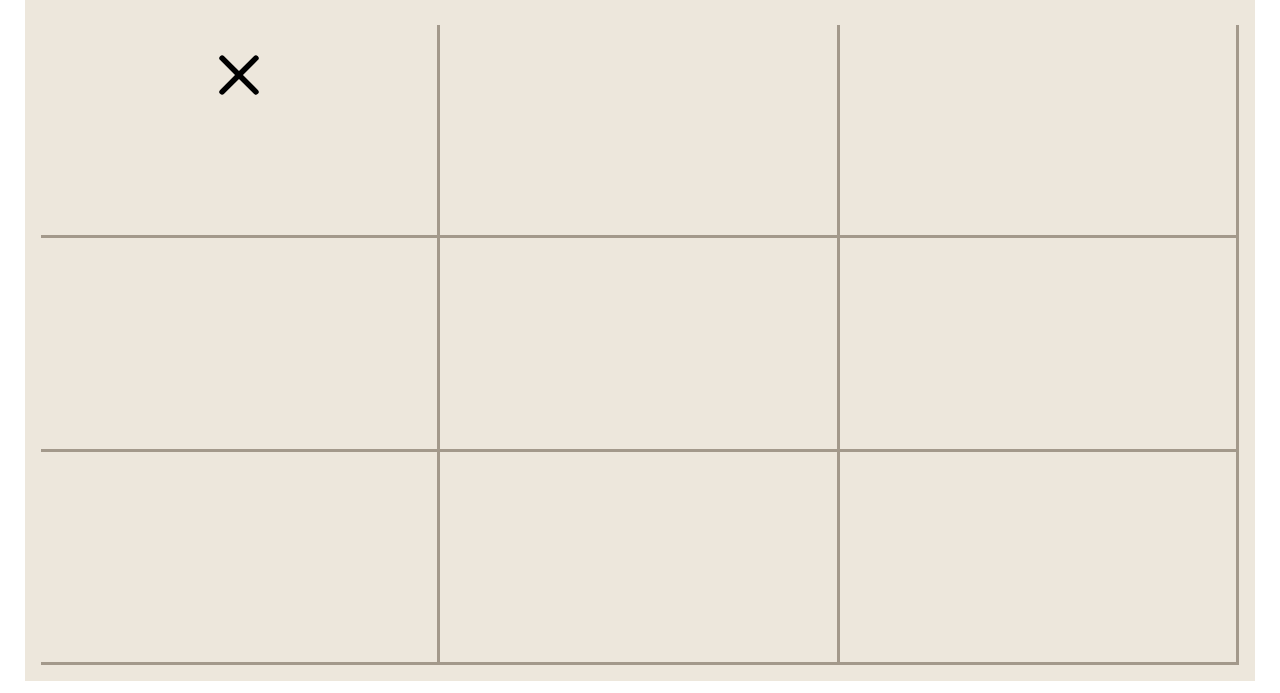
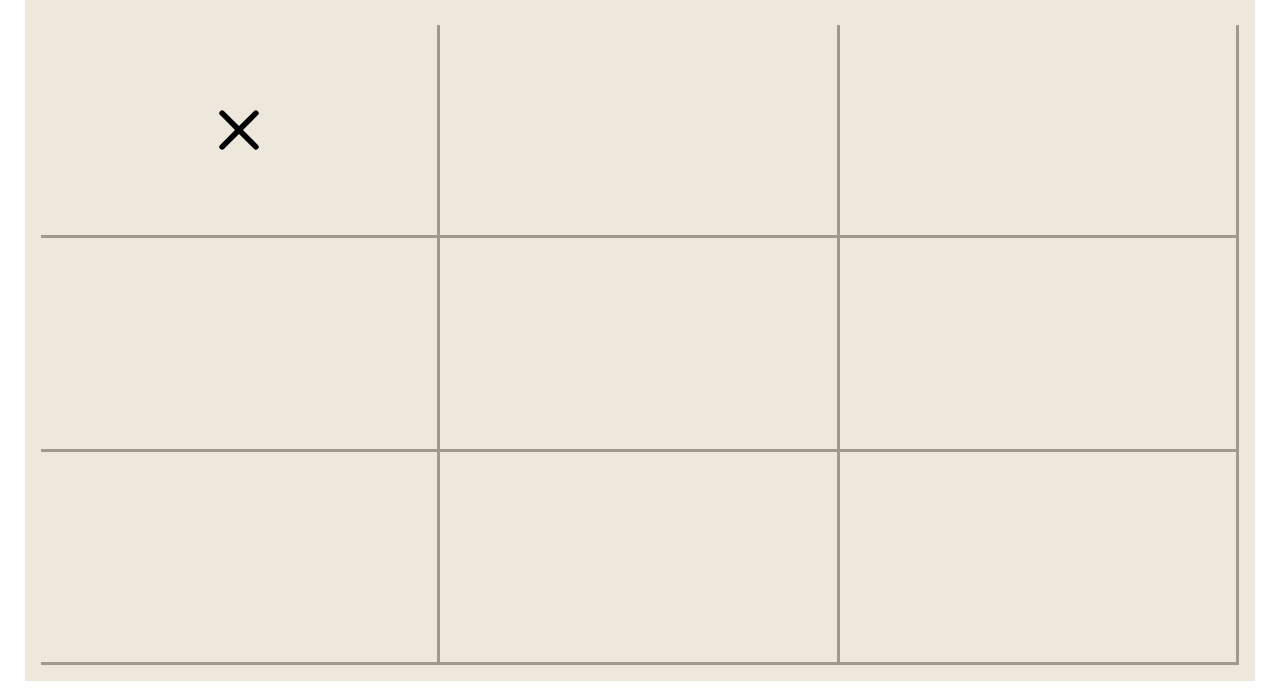
Before and after one commit to asierraperez/COD-Proyecro_3enraya, a plain HTML site: page index.html in a window 1280 px wide. Both pictures are taken after a click on the element 240 px from the left and 238 px from the top of the page. Shown: the part 107-800 px from the top of the page. Drawn offline with Linux system fonts and the light colour scheme.

Commit message:
fichas centradas

```diff
--- a/javascipt/comprobar posicion.js
+++ b/javascipt/comprobar posicion.js
@@ -5,10 +5,14 @@ function comprobar_posicion(i, j, jugador, aux_tablero, posicion) {
         if (jugador == 1) {
             aux_comprobar_tablero[i][j] = "X"
             imagen.src = "svg/cruz.svg"
+            imagen.alt = "Jugador 1"
+
 
         } else {
             aux_comprobar_tablero[i][j] = "O"
             imagen.src = "svg/circulo.svg"
+            imagen.alt = "Jugador 2"
+
 
         }
 
--- a/style.css
+++ b/style.css
@@ -74,3 +74,10 @@ border-left: none;
 div#tablero > div#d07,div#d08, div#d09 {
 border-bottom:none;
 }
+
+.casillas{
+    display:flex;
+    flex-wrap: wrap;
+    justify-content: space-around;
+    align-items: center;
+}
```
